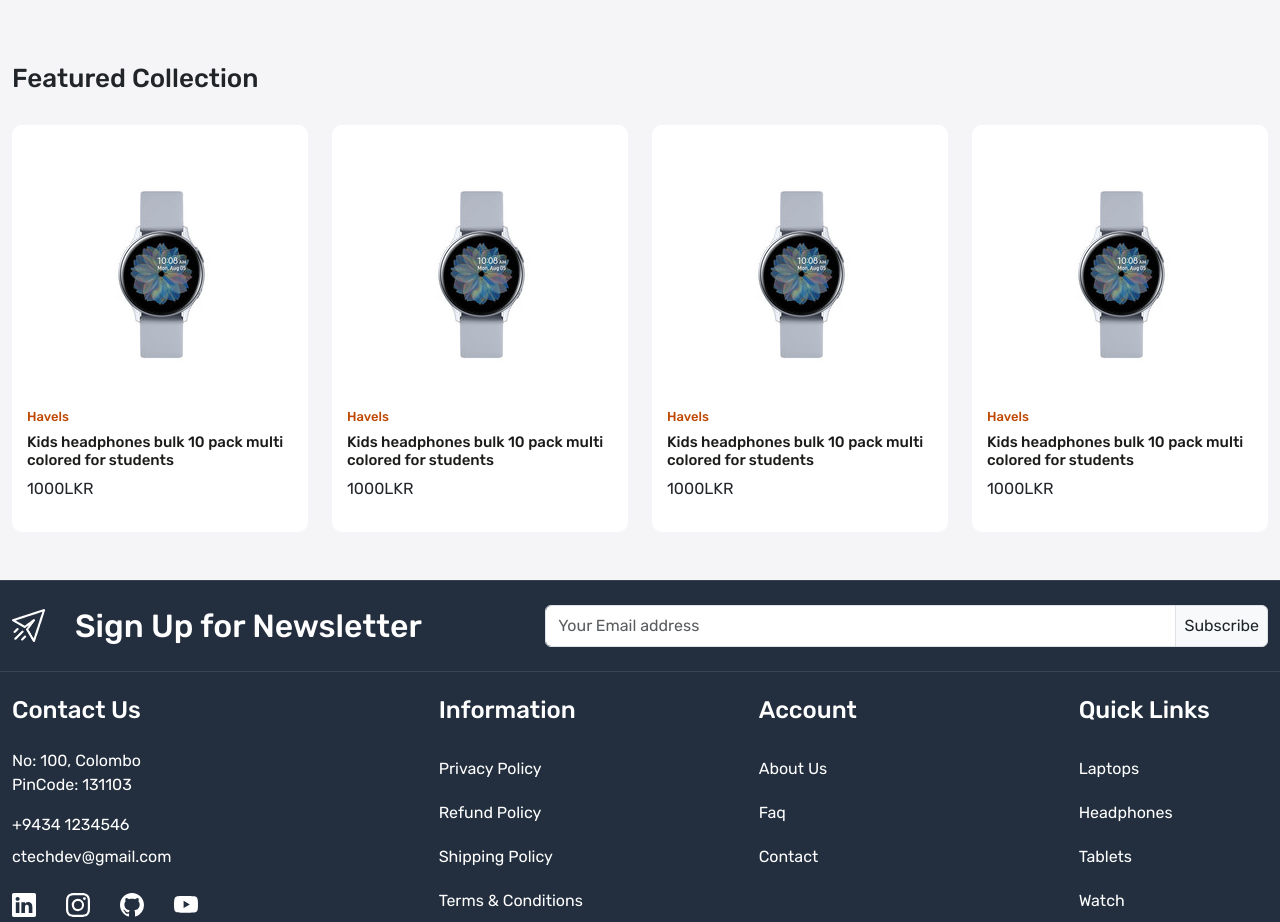
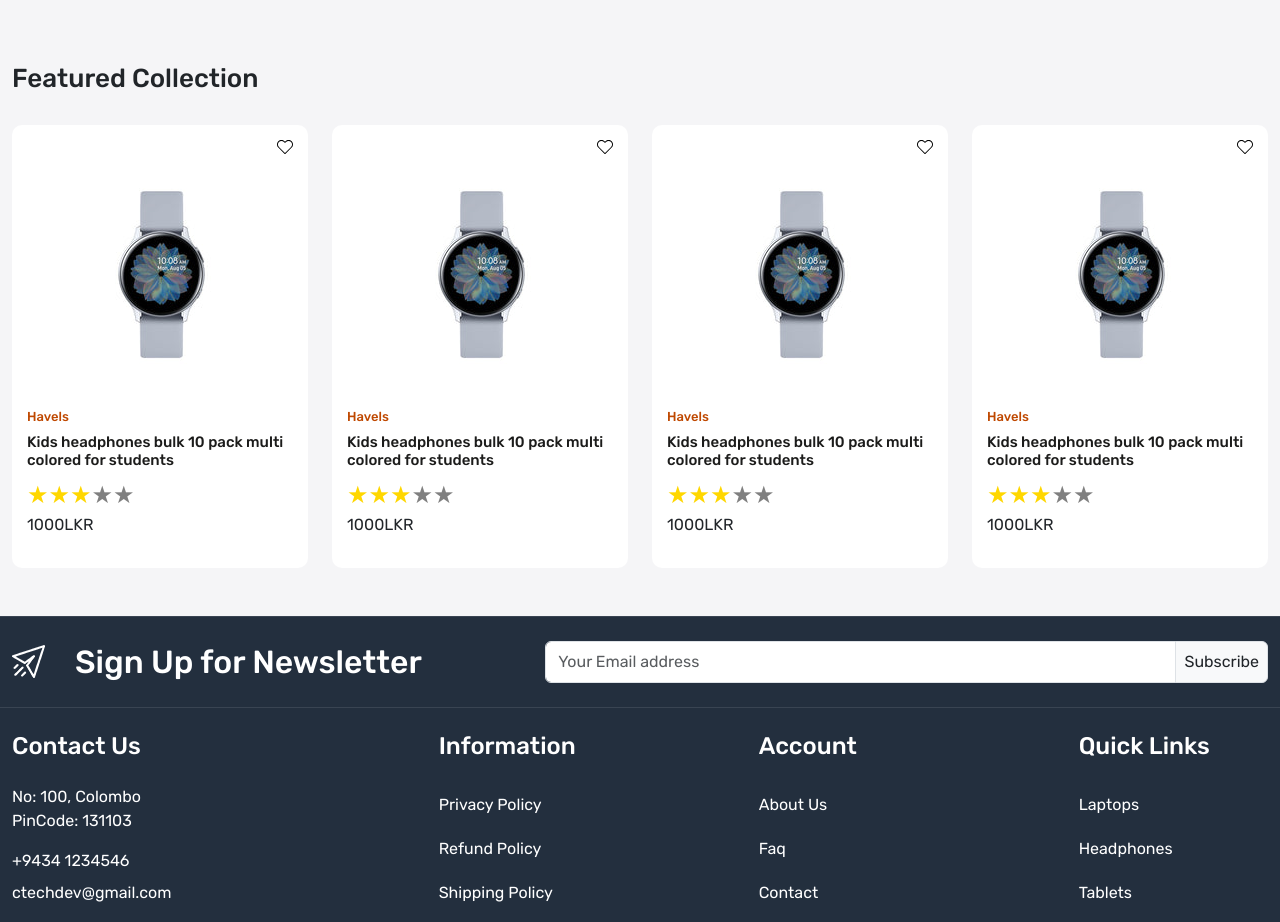
Before and after one commit to P-A-Chathura-Madhava/e_commerce_mern_frontend, a React (Create React App) app: page / in a window 1280 px wide. Shown: the part 2100-3022 px from the top of the page. Built offline with nearby package versions, Linux system fonts and the light colour scheme.

Commit message:
apply featured wrapper

```diff
--- a/package.json
+++ b/package.json
@@ -11,6 +11,7 @@
     "react-dom": "^18.2.0",
     "react-fast-marquee": "^1.6.0",
     "react-icons": "^4.10.1",
+    "react-rating-stars-component": "^2.2.0",
     "react-redux": "^8.1.2",
     "react-router-dom": "^6.15.0",
     "react-scripts": "5.0.1",
--- a/src/App.css
+++ b/src/App.css
@@ -301,6 +301,11 @@ footer.input-group-text {
   padding: 15px;
   background-color: white;
   border-radius: 10px;
+  overflow: hidden;
+}
+
+.product-card:hover .action-bar{
+  right: 10px;
 }
 
 .product-card .product-details h6 {
@@ -318,4 +323,27 @@ footer.input-group-text {
   color: var(--color-1c1c1b);
 }
 
+.action-bar {
+  top: 10%;
+  right: -23px;
+  transition: 0.3s;
+}
+
+.wishlist-icon {
+  top: 2%;
+  right: 15px;
+}
+
+.product-card .product-image>img:last-child {
+  display: none;
+}
+
+.product-card:hover .product-image>img:nth-child(1) {
+  display: none;
+}
+
+.product-card:hover .product-image>img:last-child {
+  display: block;
+}
+
 /* Product Card Ends */
--- a/src/components/ProductCard.js
+++ b/src/components/ProductCard.js
@@ -1,18 +1,38 @@
 import React from "react";
+import ReactStars from "react-rating-stars-component";
+import { Link } from "react-router-dom";
 
 const ProductCard = () => {
   return (
     <div className="col-3">
-      <div className="product-card">
+      <div className="product-card position-relative">
+        <div className="wishlist-icon position-absolute">
+          <Link><img src="images/wish.svg" alt="wishlist"/></Link>
+        </div>
         <div className="product-image">
           <img src="images/watch.jpg" alt="product image" />
+          <img src="images/watch-1.jpg" alt="product image" />
         </div>
         <div className="product-details">
           <h6 className="brand"> Havels</h6>
           <h5 className="product-title">
             Kids headphones bulk 10 pack multi colored for students
           </h5>
+          <ReactStars
+            count={5}
+            size={24}
+            value="3"
+            edit={false}
+            activeColor="#ffd700"
+          />
           <p className="price">1000LKR</p>
+        </div>
+        <div className="action-bar position-absolute">
+          <div className="d-flex flex-column gap-15">
+            <Link><img src="images/prodcompare.svg" alt="compare"/></Link>
+            <Link><img src="images/view.svg" alt="view"/></Link>
+            <Link><img src="images/add-cart.svg" alt="add cart"/></Link>
+          </div>
         </div>
       </div>
     </div>
```
Also changed, not shown: public/images/watch-1.jpg (added), 1 other file (tests, documents, lock files or other folders).
